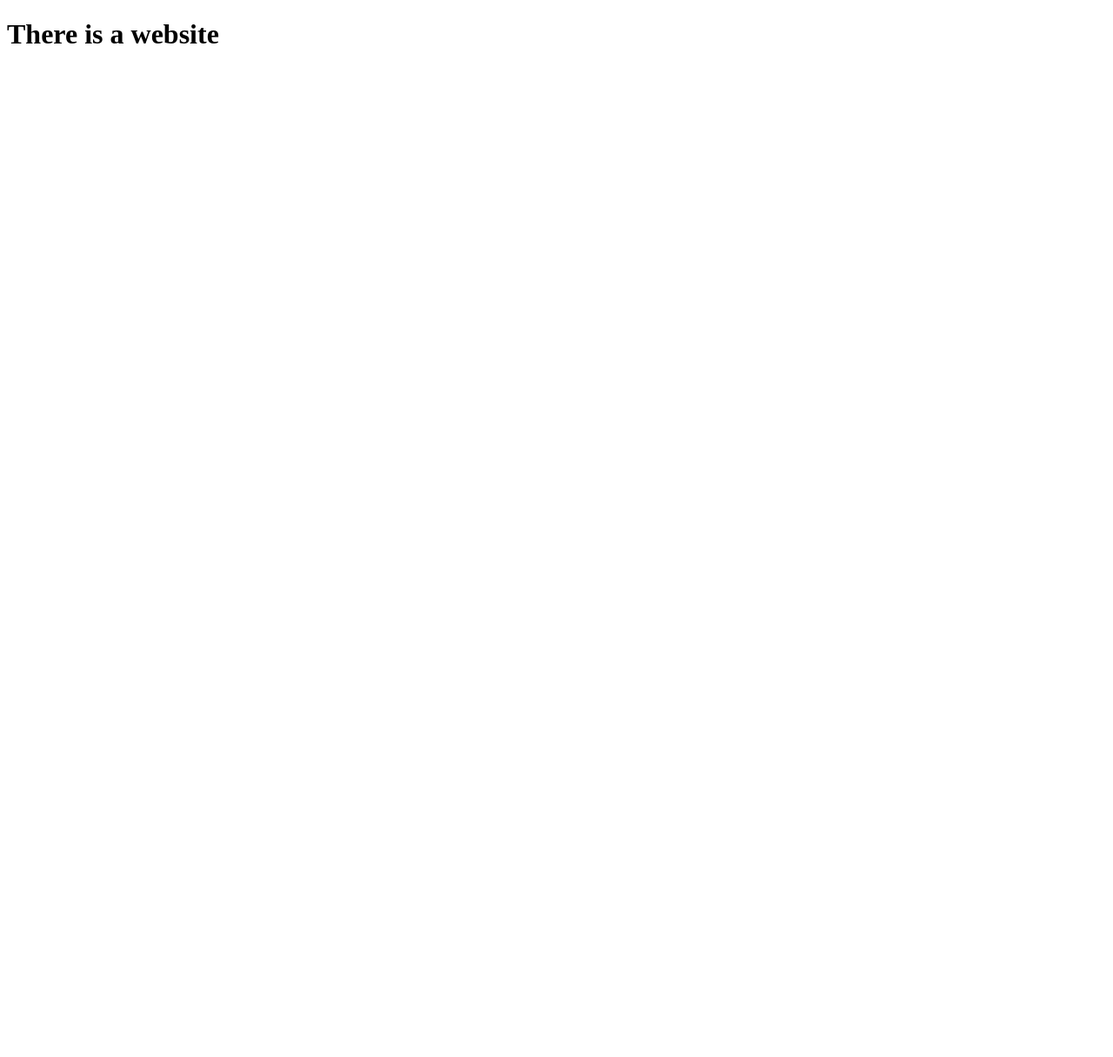
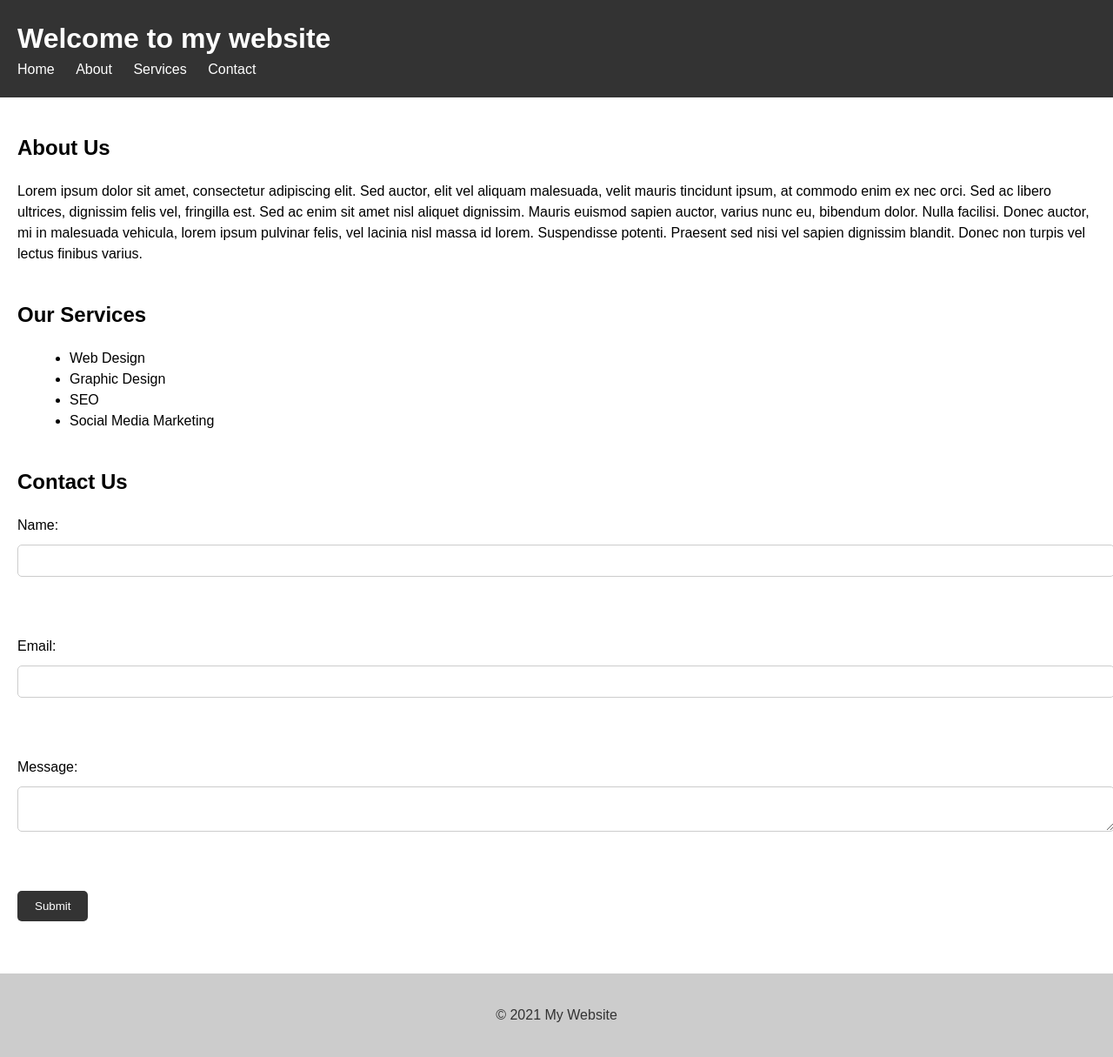
Before and after one commit to Goutou-Hitori/Goutou-Hitori.github.io, a plain HTML site: page index.html in a window 1280 px wide. Shown: the whole page at 87% size. Before the commit the page ends 800 px from the top, so only its background shows below. Drawn offline with Linux system fonts and the light colour scheme.

Commit message:
change the index.html and add style.css

```diff
--- a/index.html
+++ b/index.html
@@ -1,11 +1,67 @@
 <!DOCTYPE html>
 <html lang="en">
+
 <head>
-    <meta charset="UTF-8">
-    <meta name="viewport" content="width=device-width, initial-scale=1.0">
-    <title>Goutouu-Hitori.github.io</title>
+    <meta charset="UTF-8" />
+    <meta name="viewport" content="width=device-width, initial-scale=1.0" />
+    <link href="./style.css" rel="stylesheet" type="text/css" />
+    <title>一个测试性的网页</title>
 </head>
+
 <body>
-    <h1>There is a website</h1>
+    <header>
+        <h1>Welcome to my website</h1>
+        <nav>
+            <ul>
+                <li><a href="#">Home</a></li>
+                <li><a href="#">About</a></li>
+                <li><a href="#">Services</a></li>
+                <li><a href="#">Contact</a></li>
+            </ul>
+        </nav>
+    </header>
+    <main>
+        <section>
+            <h2>About Us</h2>
+            <article>
+                <p>
+                    Lorem ipsum dolor sit amet, consectetur adipiscing elit. Sed auctor,
+                    elit vel aliquam malesuada, velit mauris tincidunt ipsum, at commodo
+                    enim ex nec orci. Sed ac libero ultrices, dignissim felis vel,
+                    fringilla est. Sed ac enim sit amet nisl aliquet dignissim. Mauris
+                    euismod sapien auctor, varius nunc eu, bibendum dolor. Nulla
+                    facilisi. Donec auctor, mi in malesuada vehicula, lorem ipsum
+                    pulvinar felis, vel lacinia nisl massa id lorem. Suspendisse
+                    potenti. Praesent sed nisi vel sapien dignissim blandit. Donec non
+                    turpis vel lectus finibus varius.
+                </p>
+            </article>
+        </section>
+        <section>
+            <h2>Our Services</h2>
+            <ul>
+                <li>Web Design</li>
+                <li>Graphic Design</li>
+                <li>SEO</li>
+                <li>Social Media Marketing</li>
+            </ul>
+        </section>
+        <section>
+            <h2>Contact Us</h2>
+            <form>
+                <label for="name">Name:</label>
+                <input type="text" id="name" name="name" /><br /><br />
+                <label for="email">Email:</label>
+                <input type="email" id="email" name="email" /><br /><br />
+                <label for="message">Message:</label>
+                <textarea id="message" name="message"></textarea><br /><br />
+                <input type="submit" value="Submit" />
+            </form>
+        </section>
+    </main>
+    <footer>
+        <p>&copy; 2021 My Website</p>
+    </footer>
 </body>
+
 </html>
--- /dev/null
+++ b/style.css
@@ -0,0 +1,84 @@
+/* CSS代码 */
+body {
+    font-family: Arial, sans-serif;
+    font-size: 16px;
+    line-height: 1.5;
+    margin: 0;
+    padding: 0;
+}
+
+header {
+    background-color: #333;
+    color: #fff;
+    padding: 20px;
+}
+
+h1 {
+    margin: 0;
+}
+
+nav ul {
+    list-style: none;
+    margin: 0;
+    padding: 0;
+}
+
+nav li {
+    display: inline-block;
+    margin-right: 20px;
+}
+
+nav a {
+    color: #fff;
+    text-decoration: none;
+}
+
+main {
+    padding: 20px;
+}
+
+section {
+    margin-bottom: 40px;
+}
+
+h2 {
+    font-size: 24px;
+    margin-bottom: 20px;
+}
+
+ul {
+    list-style: disc;
+    margin-left: 20px;
+}
+
+form label {
+    display: block;
+    margin-bottom: 10px;
+}
+
+form input[type="text"],
+form input[type="email"],
+form textarea {
+    display: block;
+    width: 100%;
+    padding: 10px;
+    margin-bottom: 20px;
+    border: 1px solid #ccc;
+    border-radius: 5px;
+}
+
+form input[type="submit"] {
+    background-color: #333;
+    color: #fff;
+    padding: 10px 20px;
+    border: none;
+    border-radius: 5px;
+    cursor: pointer;
+}
+
+footer {
+    background-color: #ccc;
+    color: #333;
+    padding: 20px;
+    text-align: center;
+}
```
